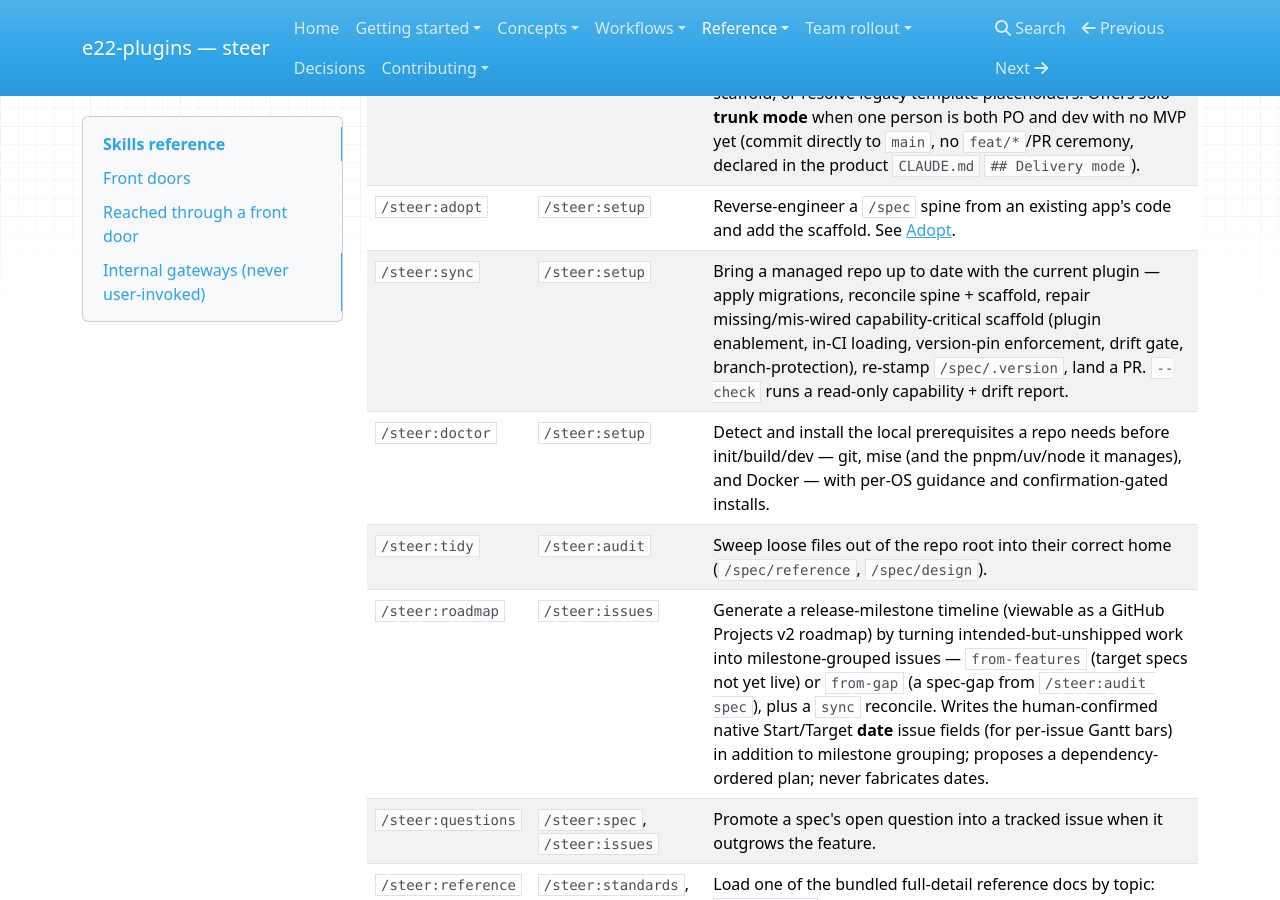
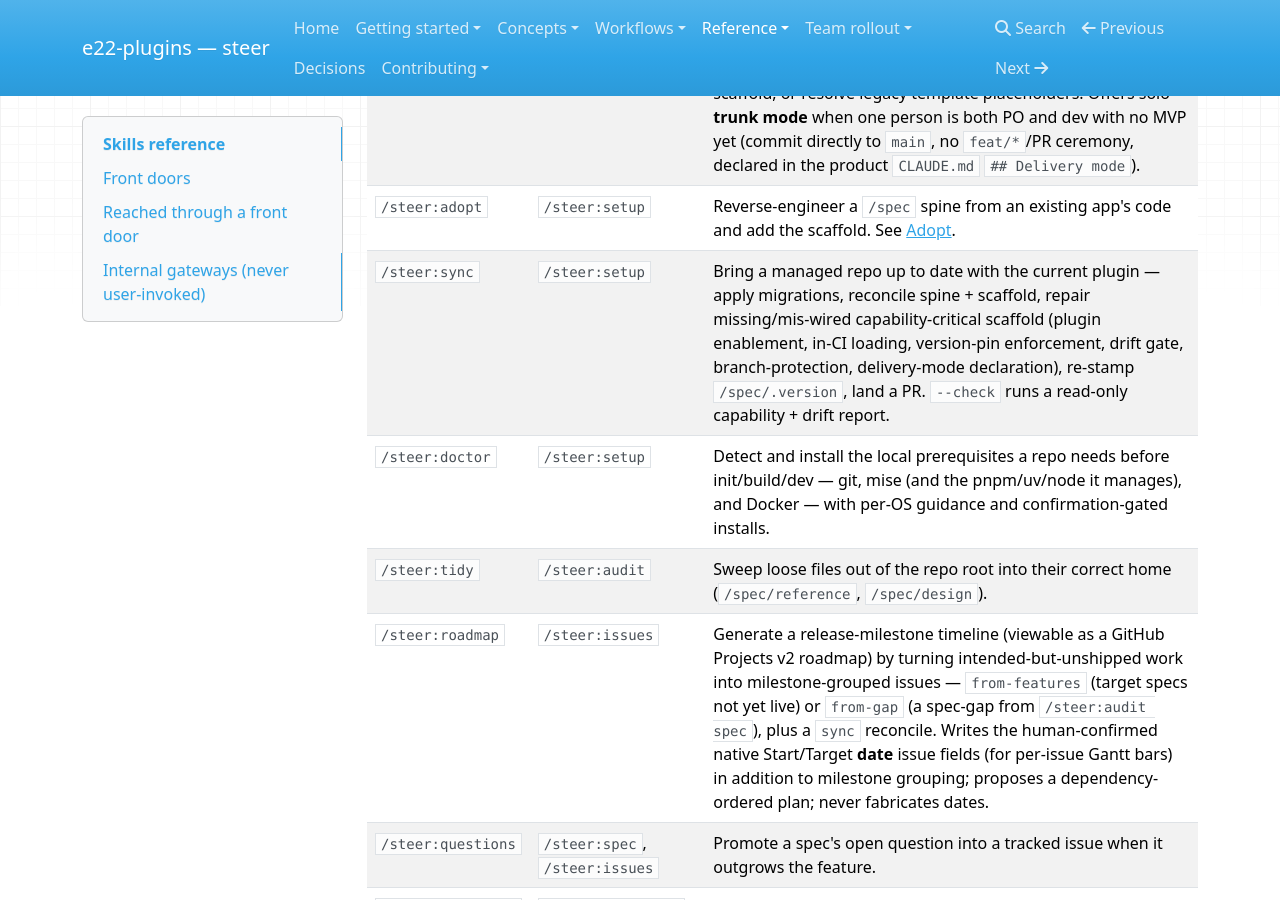
Before and after one commit to element22llc/e22-plugins, an MkDocs documentation site: the page built from docs/reference/skills.md, in a window 1280 px wide and 900 px high, scrolled down 1723 px. Built offline with MkDocs 1.6.1, drawn with Linux system fonts in a browser that asks for light colours; nearby versions of some CDN libraries.

Commit message:
docs(sync): note delivery-mode declaration in repaired capabilities
Reflects the new delivery-mode-declared capability in the /steer:sync
docs surface, satisfying the docs-impact gate for the sync SKILL.md change.

Refs #193

Co-Authored-By: Claude Opus 4.8 (1M context) <noreply@anthropic.com>

```diff
--- a/docs/reference/skills.md
+++ b/docs/reference/skills.md
@@ -38,7 +38,7 @@ cleanly to one. Each is reached through the front door noted.
 | --- | --- | --- |
 | `/steer:init` | `/steer:setup` | One-time setup for a new repo — bootstrap the `/spec` spine + scaffold, or resolve legacy template placeholders. Offers solo **trunk mode** when one person is both PO and dev with no MVP yet (commit directly to `main`, no `feat/*`/PR ceremony, declared in the product `CLAUDE.md` `## Delivery mode`). |
 | `/steer:adopt` | `/steer:setup` | Reverse-engineer a `/spec` spine from an existing app's code and add the scaffold. See [Adopt](../workflows/adopt.md). |
-| `/steer:sync` | `/steer:setup` | Bring a managed repo up to date with the current plugin — apply migrations, reconcile spine + scaffold, repair missing/mis-wired capability-critical scaffold (plugin enablement, in-CI loading, version-pin enforcement, drift gate, branch-protection), re-stamp `/spec/.version`, land a PR. `--check` runs a read-only capability + drift report. |
+| `/steer:sync` | `/steer:setup` | Bring a managed repo up to date with the current plugin — apply migrations, reconcile spine + scaffold, repair missing/mis-wired capability-critical scaffold (plugin enablement, in-CI loading, version-pin enforcement, drift gate, branch-protection, delivery-mode declaration), re-stamp `/spec/.version`, land a PR. `--check` runs a read-only capability + drift report. |
 | `/steer:doctor` | `/steer:setup` | Detect and install the local prerequisites a repo needs before init/build/dev — git, mise (and the pnpm/uv/node it manages), and Docker — with per-OS guidance and confirmation-gated installs. |
 | `/steer:tidy` | `/steer:audit` | Sweep loose files out of the repo root into their correct home (`/spec/reference`, `/spec/design`). |
 | `/steer:roadmap` | `/steer:issues` | Generate a release-milestone timeline (viewable as a GitHub Projects v2 roadmap) by turning intended-but-unshipped work into milestone-grouped issues — `from-features` (target specs not yet live) or `from-gap` (a spec-gap from `/steer:audit spec`), plus a `sync` reconcile. Writes the human-confirmed native Start/Target **date** issue fields (for per-issue Gantt bars) in addition to milestone grouping; proposes a dependency-ordered plan; never fabricates dates. |
```
